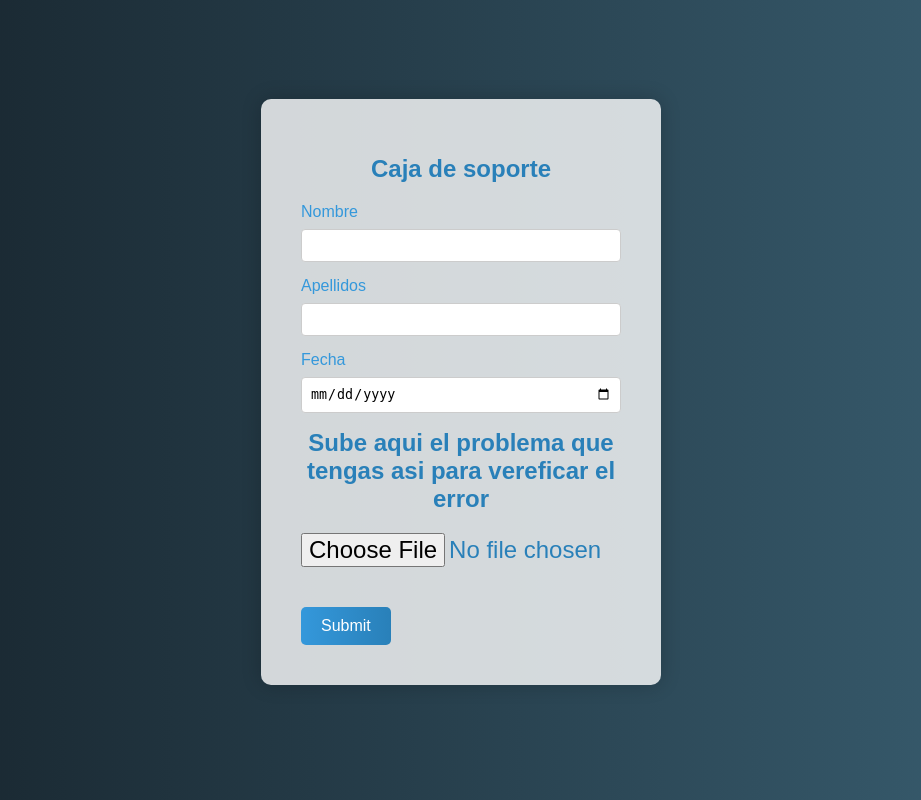
After one commit to RodrigoCarmonaa/taller-integracion, a PHP site: the page made by prueba_de_error/prueba de error/soporte.html in a window 1280 px wide. The commit adds this page. Shown: the whole page, without its empty margins (179-1100 px from the left). Run offline with PHP 8.4, Linux system fonts and the light colour scheme.

Commit message:
formulario soporte
con una session llamada soporte en la bd y para subir archivos en caso de quejas

```diff
--- a/prueba_de_error/prueba de error/login.php
+++ b/prueba_de_error/prueba de error/login.php
@@ -58,11 +58,11 @@
                 <form action="registro_usuario.php" method ="POST"  class="formulario__register" id="form">
                     <h2>Regístrarse</h2>
                     <input type="text" placeholder="Nombre completo" name="nombre_completo" id="name">
+                    <i class="formulario__validacion-estado fas fa-times-circle"></i>
                     <input type="text" placeholder="Correo Electronico" name="correo" id="email">
                     <input type="text" placeholder="Usuario" name="usuario" id="usuario">
                     <input type="password" placeholder="Contraseña" name="contrasena" id="password">
                     <button  type="submit">Regístrarse</button>
-                    <p class ="warnings" id="warnings" ></p>
                 </form>
             </div>
         </div>
@@ -71,5 +71,6 @@
 
     <script src="login.js"></script>
     <script src="formulario.js"></script>
+    <script src="https://kit.fontawesome.com/2c36e9b7b1.js" crossorigin="anonymous"></script>
 </body>
 </html>
--- /dev/null
+++ b/prueba_de_error/prueba de error/soporte.css
@@ -0,0 +1,98 @@
+body {
+    background: linear-gradient(to right, #16222A, #3A6073);
+    color: #fff;
+    font-family: 'Arial', sans-serif;
+    margin: 0;
+    display: flex;
+    align-items: center;
+    justify-content: center;
+    min-height: 100vh;
+  }
+
+  form {
+    background-color: rgba(255, 255, 255, 0.8);
+    padding: 40px;
+    border-radius: 10px;
+    box-shadow: 0 0 20px rgba(0, 0, 0, 0.2);
+    width: 400px;
+    box-sizing: border-box;
+  }
+
+  .form-register {
+    position: relative;
+  }
+
+  .form__title {
+    text-align: center;
+    color: #2980B9;
+    font-size: 24px;
+    margin-bottom: 20px;
+  }
+
+  .container--flex {
+    display: flex;
+    flex-direction: column;
+    margin-bottom: 15px;
+  }
+
+  .form__label {
+    color: #3498db;
+    margin-bottom: 8px;
+  }
+
+  .form_input {
+    padding: 8px;
+    border: 1px solid #ccc;
+    border-radius: 4px;
+    box-sizing: border-box;
+  }
+
+  .input-container {
+    display: flex;
+    justify-content: space-between;
+  }
+
+  .input-container input {
+    flex-grow: 1;
+    margin-right: 10px;
+  }
+
+  .input-container button {
+    background: linear-gradient(to right, #3498db, #2980B9);
+    color: #fff;
+    padding: 8px 12px;
+    border: none;
+    border-radius: 4px;
+    cursor: pointer;
+    font-size: 14px;
+  }
+
+  .input-container button:hover {
+    background: linear-gradient(to right, #2980B9, #3498db);
+  }
+
+  .form__submit {
+    background: linear-gradient(to right, #3498db, #2980B9);
+    color: #fff;
+    padding: 10px 20px;
+    border: none;
+    border-radius: 5px;
+    cursor: pointer;
+    font-size: 16px;
+    margin-top: 20px;
+    transition: background 0.3s ease;
+  }
+
+  .form__submit:hover {
+    background: linear-gradient(to right, #2980B9, #3498db);
+  }
+
+  /* Mensajes de éxito y error */
+  .success-message,
+  .error-message {
+    background-color: #3498db;
+    color: #fff;
+    padding: 10px;
+    margin-top: 20px;
+    border-radius: 5px;
+  }
--- /dev/null
+++ b/prueba_de_error/prueba de error/soporte.html
@@ -0,0 +1,43 @@
+<! DOCTYPE html >
+<html lang="es">
+   <head>
+     <meta charset="UTF-8">
+     <title >Caja de soporte </title>
+     <link rel="stylesheet " href="soporte.css">
+   </head>
+   <body>
+        <form action="insertar.php" class="form-register" method="post" enctype="multipart/form-data">
+            <h1 class="form__title">Caja de soporte </h1>
+            <div class="container--flex">
+                <label for="" class="form__label"> Nombre</label>
+                <input type="text" class="form_input" name="nombre" required>
+            </div>
+            <div class="container--flex">
+                <label for="" class="form__label"> Apellidos</label>
+                <input type="text" class="form_input" name="apellidos" required>
+            </div>
+            <div class="container--flex">
+                <label for="" class="form__label"> Fecha</label>
+                <input type="date" class="form_input" name="fecha" required>
+            </div>
+            <h1 class="form__title">Sube aqui el problema que tengas asi para vereficar el error</h1>
+            <input type="file" name="archivo" class="form__title" required>
+            <input type="submit" class="form__submit" >
+        </form>
+
+
+
+   </body>
+
+
+
+
+
+
+
+
+
+
+
+
+</html>
```
Also changed, not shown: prueba_de_error/prueba de error/insertar.php (added, +29 -0 lines), prueba_de_error/prueba de error/archivos/2023-10-11-11-59-34-UCTSJPIIaerea.jpg (added), prueba_de_error/prueba de error/archivos/2023-10-12-12-03-23-UCTSJPIIaerea.jpg (added), prueba_de_error/prueba de error/archivos/2023-10-12-12-03-47-messi.jpg (added), prueba_de_error/prueba de error/archivos/2023-10-12-12-17-47-messi.jpg (added).
